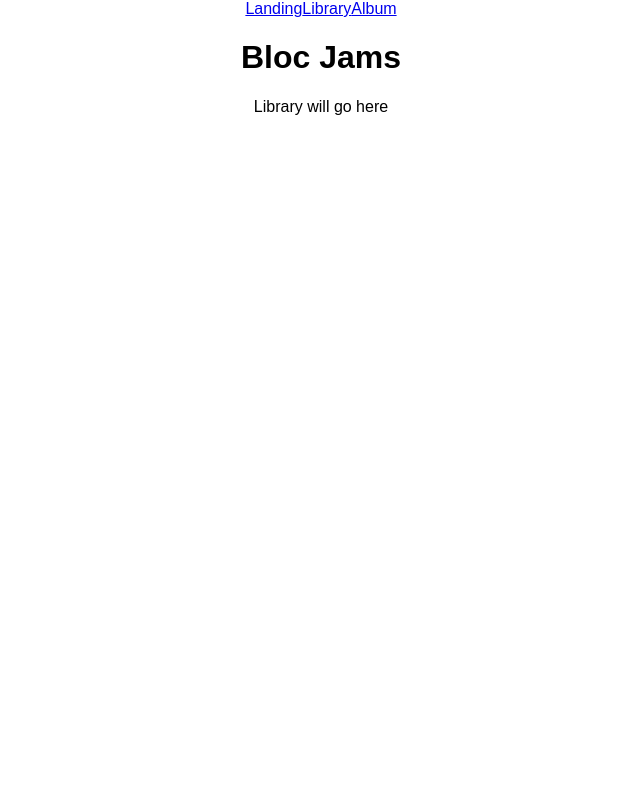
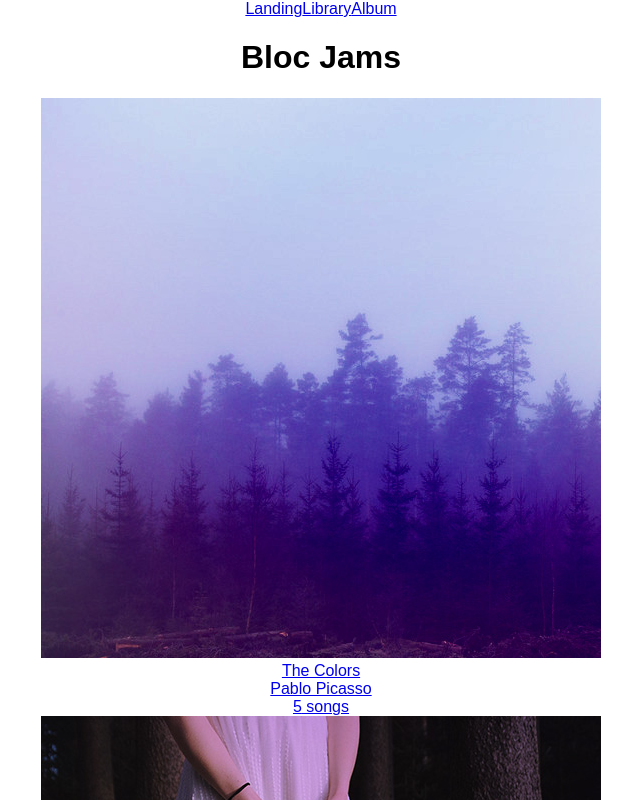
Before and after one commit to Lkthal/Coffee-Music-Media, a React (Create React App) app: page /library in a window 1280 px wide. Shown: the top 800 px of the page, without its empty margins (319-959 px from the left). Built offline with nearby package versions, Linux system fonts and the light colour scheme.

Commit message:
album revision

```diff
--- a/src/App.js
+++ b/src/App.js
@@ -22,7 +22,7 @@
         <main>
           <Route exact path="/" component={Landing} />
           <Route path="/library" component={Library} />
-          <Route path="/album" component={Album} />
+          <Route path="/album/:slug" component={Album} />
         </main>
       </div>
     );
--- a/src/components/Album.js
+++ b/src/components/Album.js
@@ -1,9 +1,42 @@
-import React from 'react';
+import React, { Component } from 'react';
+import albumData from './..data/albums';
 
-const Album = () => (
-  <section className="album">
-    Album page will go here
-  </section>
-);
 
+class Album extends Component {
+  constructor(props) {
+    super(props);
+
+    const album = albumData.find( album => {
+      return album.slug === this.props.match.params.slug
+    });
+
+    this.state = {
+      album: album
+    };
+  }
+
+  render() {
+    return (
+      <section className="album">
+        <section id="album-info">
+            <img id="album-cover-art" src={this.state.album.albumCover} />
+            <div className="album-details">
+              <h1 id="album-title">{this.state.album.title}</h1>
+              <h2 className="artist">{this.state.album.artist}</h2>
+              <div id="release-info">{this.state.album.year} {this.state.album.label}</div>
+            </div>
+          </section>
+          <table id="song-list">
+            <colgroup>
+              <col id="song-number-column" />
+              <col id="song-title-column" />
+              <col id="song-duration-column" />
+            </colgroup>
+          <tbody>
+          </tbody>
+        </table>
+        </section>
+    );
+  }
+}
 export default Album;
--- a/src/components/Landing.js
+++ b/src/components/Landing.js
@@ -1,8 +1,22 @@
 import React from 'react';
 
 const Landing = () => (
-  <section className="landing">
-    Landing page will go here
+  <section className="library">
+    <h1 className="hero-title">Turn the music up! </h1>
+    <section className="selling-point">
+      <div className="point">
+        <h2 className="point-title">Choose your music</h2>
+        <p className="point-description">The world is full of music; why should you have to listen to muisc that someone else chose?</p>
+      </div>
+      <div className="point">
+        <h2 className="point-title">Unlimited, streaming, ad-free</h2>
+        <p className="point-description">No arbitrary limits. No distractions.</p>
+      </div>
+      <div className="point">
+        <h2 className="point-title">Mobile enabled</h2>
+        <p className="point-description">Listen to your music on the go. This streaming service is available on all mobile platforms.</p>
+      </div>
+    </section>
   </section>
 );
 
--- a/src/components/Library.js
+++ b/src/components/Library.js
@@ -1,9 +1,29 @@
-import React from 'react';
+import React, { Component } from 'react';
+import { Link } from 'react-router-dom';
+import albumData from './../data/albums';
 
-const Library = () => (
-  <section className="library">
-    Library will go here
-  </section>
-);
+class Library extends Component {
+  constructor(props){
+    super(props);
+    this.state = { albums: albumData };
+  }
+
+  render() {
+    return (
+      <section className="library">
+      {
+        this.state.albums.map( (album, index) =>
+          <Link to={`/album/${album.slug}`} key={index}>
+            <img src={album.albumCover} alt={album.title} />
+            <div>{album.title}</div>
+            <div>{album.artist}</div>
+            <div>{album.songs.length} songs</div>
+          </Link>
+        )
+      }
+      </section>
+    );
+  }
+}
 
 export default Library;
--- /dev/null
+++ b/src/data/albums.js
@@ -0,0 +1,27 @@
+export default [{
+  title: 'The Colors',
+  artist: 'Pablo Picasso',
+  releaseInfo: '1909 Spanish Records',
+  albumCover: '/assets/images/album_covers/01.jpg',
+  slug: 'the-colors',
+  songs: [
+      { title: 'Blue', duration: '161.71', audioSrc: '/assets/music/blue.mp3' },
+      { title: 'Green', duration: '103.96', audioSrc: '/assets/music/green.mp3' },
+      { title: 'Red', duration: '268.45', audioSrc: '/assets/music/red.mp3' },
+      { title: 'Pink', duration: '153.14', audioSrc: '/assets/music/pink.mp3' },
+      { title: 'Magenta', duration: '374.22', audioSrc: '/assets/music/magenta.mp3' }
+  ]
+}, {
+    title: 'The Telephone',
+    artist: 'Guglielmo Marconi',
+    releaseInfo: '1909 EM',
+    albumCover: '/assets/images/album_covers/02.jpg',
+    slug: 'the-telephone',
+    songs: [
+      { title: 'Blue', duration: '161.71', audioSrc: '/assets/music/blue.mp3' },
+      { title: 'Green', duration: '103.96', audioSrc: '/assets/music/green.mp3' },
+      { title: 'Red', duration: '268.45', audioSrc: '/assets/music/red.mp3' },
+      { title: 'Pink', duration: '153.14', audioSrc: '/assets/music/pink.mp3' },
+      { title: 'Magenta', duration: '374.22', audioSrc: '/assets/music/magenta.mp3' }
+    ]
+}];
```
